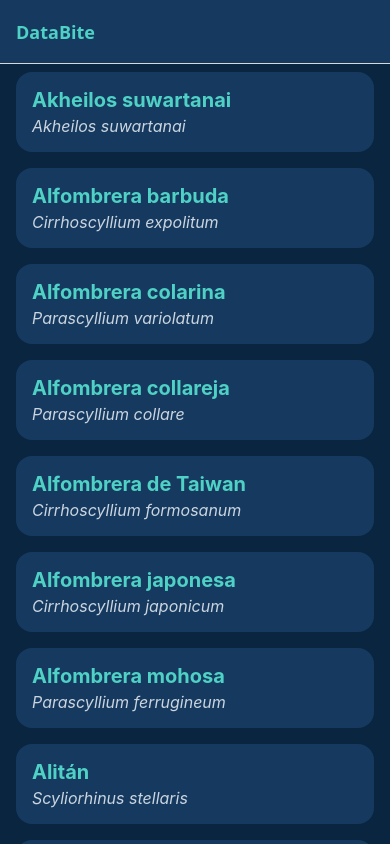
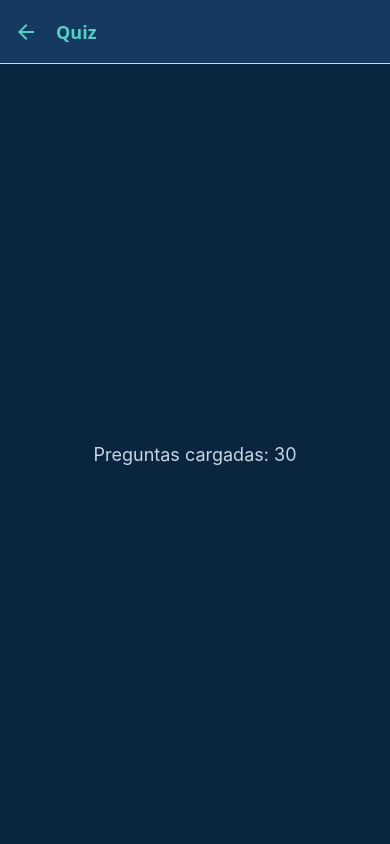
Before and after one commit to nidoco/DataBite, a React Native app: screen /Quiz in a window 390 px wide. Built offline with nearby package versions, Linux system fonts and the light colour scheme.

Commit message:
Agregar las pantallas del quiz y de resultados al navegador

```diff
--- a/App.tsx
+++ b/App.tsx
@@ -5,7 +5,8 @@ import { SafeAreaProvider } from 'react-native-safe-area-context';
 import { CatalogoScreen } from './screens/CatalogoScreen';
 import { RootStackParamList } from './types/navigation';
 import { DetalleScreen } from './screens/DetalleScreen';
-
+import { QuizScreen } from './screens/QuizScreen';
+import { ResultadosScreen } from './screens/ResultadosScreen';
 
 // Stack tipado: Stack.Screen solo acepta rutas declaradas en RootStackParamList
 const Stack = createNativeStackNavigator<RootStackParamList>();
@@ -34,6 +35,20 @@ export default function App() {
             options={{ title: 'Ficha' }}
           />
 
+          <Stack.Screen
+            name="Quiz"
+            component={QuizScreen}
+            options={{ title: 'Quiz' }}
+
+          />
+
+          <Stack.Screen
+            name="Resultados"
+            component={ResultadosScreen}
+            options={{ title: 'Resultados' }}
+          />
+
+
         </Stack.Navigator>
       </NavigationContainer>
       <StatusBar style="light" />
--- /dev/null
+++ b/screens/QuizScreen.tsx
@@ -0,0 +1,30 @@
+import { View, Text, StyleSheet } from 'react-native';
+import { NativeStackScreenProps } from '@react-navigation/native-stack';
+import { RootStackParamList } from '../types/navigation';
+import loadQuiz from '../data/loadQuiz';
+
+type Props = NativeStackScreenProps<RootStackParamList, 'Quiz'>;
+
+export function QuizScreen({ navigation }: Props) {
+  const quiz = loadQuiz();
+
+  return (
+    <View style={styles.container}>
+      <Text style={styles.texto}>Preguntas cargadas: {quiz.length}</Text>
+    </View>
+  );
+}
+
+const styles = StyleSheet.create({
+  container: {
+    flex: 1,
+    backgroundColor: '#0a2540',
+    justifyContent: 'center',
+    alignItems: 'center',
+    padding: 16,
+  },
+  texto: {
+    color: '#cbd5e0',
+    fontSize: 18,
+  },
+});
--- /dev/null
+++ b/screens/ResultadosScreen.tsx
@@ -0,0 +1,33 @@
+import { View, Text, StyleSheet } from 'react-native';
+import { NativeStackScreenProps } from '@react-navigation/native-stack';
+import { RootStackParamList } from '../types/navigation';
+
+type Props = NativeStackScreenProps<RootStackParamList, 'Resultados'>;
+
+export function ResultadosScreen({ route }: Props) {
+  const { respuestas } = route.params;
+  // Los aciertos se calculan de la lista; no se guardan aparte.
+  const aciertos = respuestas.filter((respuesta) => respuesta.acierto).length;
+
+  return (
+    <View style={styles.container}>
+      <Text style={styles.texto}>
+        Acertaste {aciertos} de {respuestas.length}
+      </Text>
+    </View>
+  );
+}
+
+const styles = StyleSheet.create({
+  container: {
+    flex: 1,
+    backgroundColor: '#0a2540',
+    justifyContent: 'center',
+    alignItems: 'center',
+    padding: 16,
+  },
+  texto: {
+    color: '#cbd5e0',
+    fontSize: 20,
+  },
+});
```
